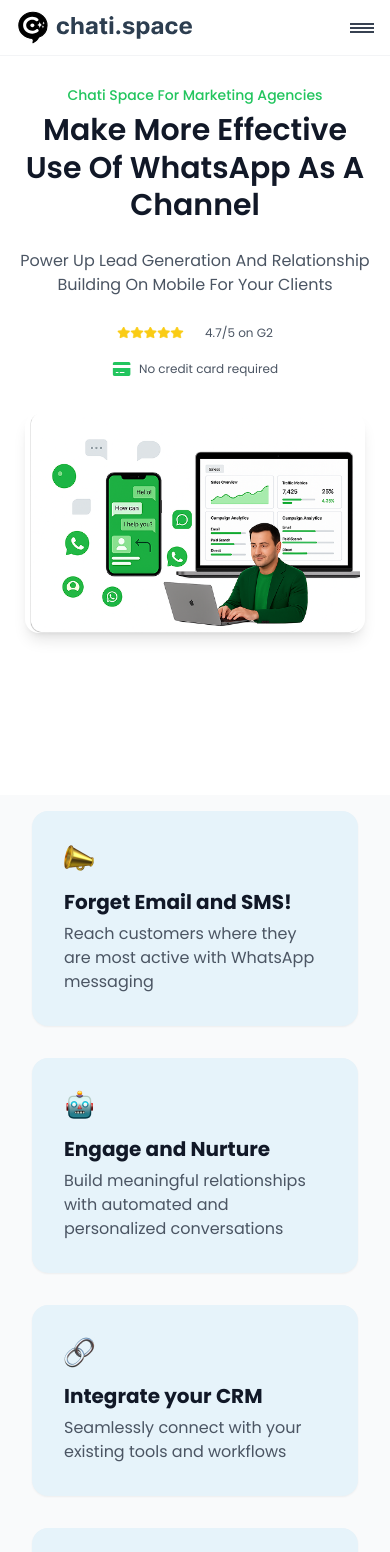
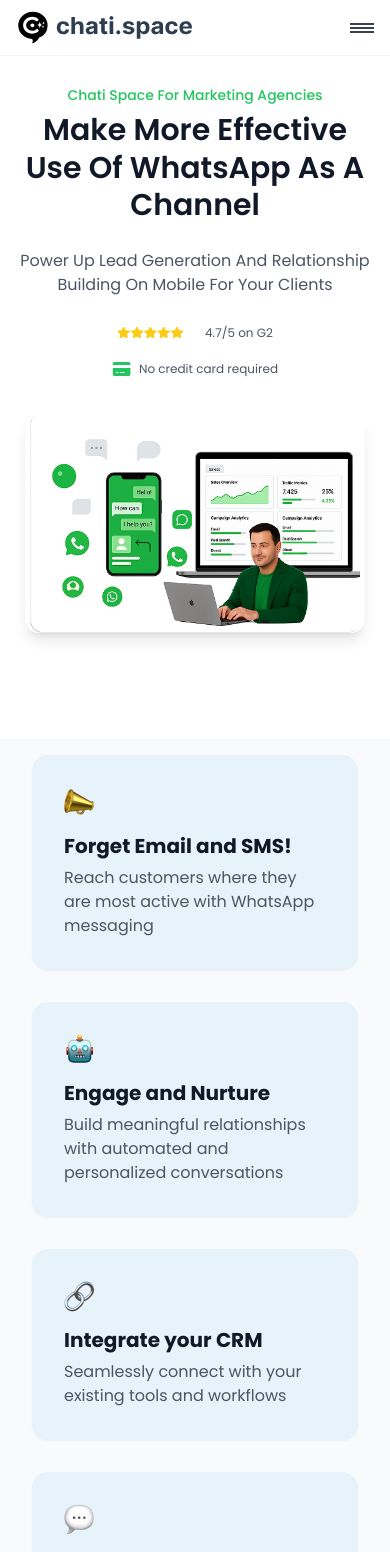
Before and after one commit to AQuadic/chat.space_nextjs, a Next.js app: page /features/whatsapp in a window 390 px wide. Shown: the top 1552 px of the page. Built offline with nearby package versions, Linux system fonts and the light colour scheme.

Commit message:
fixes whatsapp
Fixes WhatsApp section margin for improved layout

Adjusts the top margin to ensure proper spacing across devices,
enhancing visual consistency and fixing layout issues in the WhatsApp
feature section.

```diff
--- a/src/components/features/whatsapp/WhatsappCapabilities.tsx
+++ b/src/components/features/whatsapp/WhatsappCapabilities.tsx
@@ -26,7 +26,10 @@
   const sectionRef = useRef(null);
   const isInView = useInView(sectionRef, { once: true, amount: 0.2 });
   return (
-    <section ref={sectionRef} className="bg-[#F9FAFB] md:p-20 p-4 mt-[106.5px]">
+    <section
+      ref={sectionRef}
+      className="bg-[#F9FAFB] md:p-20 p-4 mt-[50px] sm:mt-[106.5px]"
+    >
       <motion.div
         className="container grid xl:grid-cols-3 md:grid-cols-2 grid-cols-1 gap-8"
         variants={containerVariants}
```
